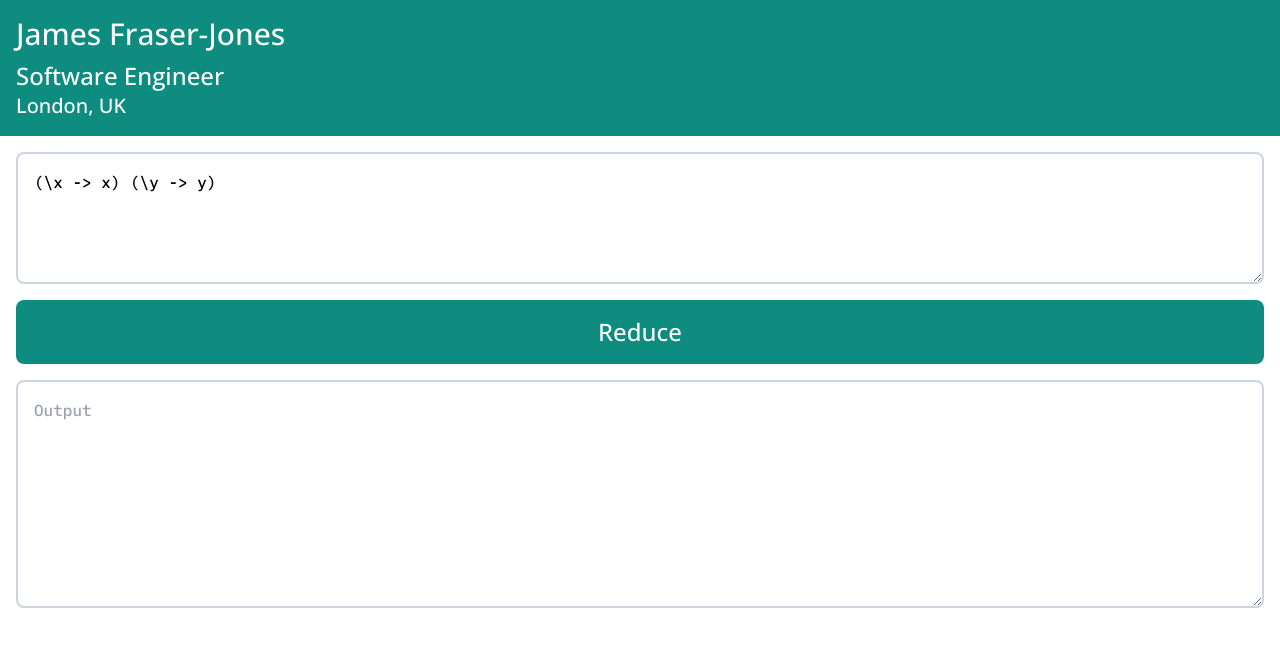
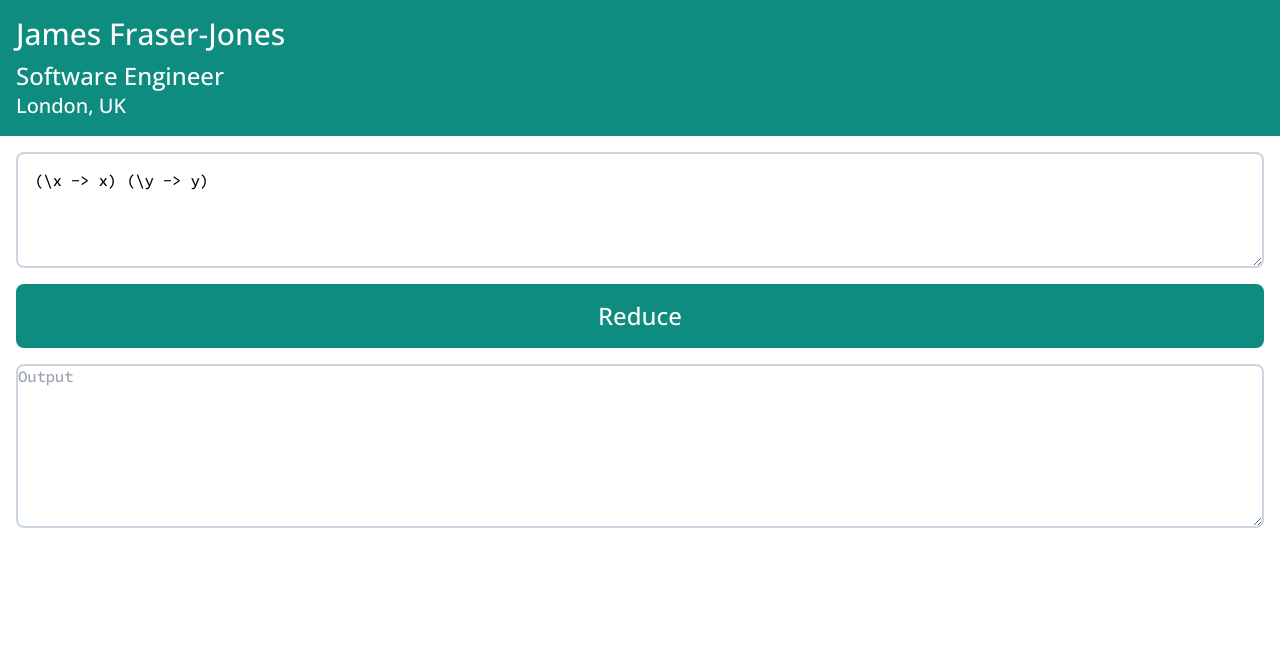
Before and after one commit to James-Fraser-Jones/fraser-jones, a React (Create React App) app: page /projects/circuit in a window 1280 px wide. Shown: the top 646 px of the page. Built offline with nearby package versions, Linux system fonts and the light colour scheme.

Commit message:
fixed font issues, and possibly mixed security issue too

```diff
--- a/public/index.html
+++ b/public/index.html
@@ -20,7 +20,7 @@
     <!-- Include "OpenSans webfonts of various weights" -->
     <link rel="preconnect" href="https://fonts.googleapis.com">
     <link rel="preconnect" href="https://fonts.gstatic.com" crossorigin>
-    <link href="https://fonts.googleapis.com/css2?family=IBM+Plex+Mono:wght@500&family=Open+Sans:wght@300;400;500;600;700;800&display=swap" rel="stylesheet">
+    <link href="https://fonts.googleapis.com/css2?family=IBM+Plex+Mono:wght@400;500&family=Open+Sans:wght@300;400;500;600;700;800&display=swap" rel="stylesheet">
 
     <!-- Info -->
     <title>Fraser-Jones</title>
--- a/src/components/Circuit.tsx
+++ b/src/components/Circuit.tsx
@@ -21,7 +21,7 @@ export default function Contact() {
 
   return (
     <div>
-      <textarea className="block w-full border-solid border-2 rounded-lg border-slate-300 focus:border-paint p-4 focus:outline-none font-mono"
+      <textarea className="block w-full border-solid border-2 rounded-lg border-slate-300 focus:border-paint p-4 focus:outline-none font-mono leading-5 tracking-tight whitespace-pre"
         id="input"
         placeholder="Input"
         cols={30}
@@ -30,7 +30,7 @@ export default function Contact() {
         value={input}
       />
       <button className="block w-full bg-paint p-4 text-white text-2xl my-4 rounded-lg" onClick={handleClick}>Reduce</button>
-      <textarea className="block w-full border-solid border-2 rounded-lg border-slate-300 focus:border-paint p-4 focus:outline-none font-mono"
+      <textarea className="block w-full border-solid border-2 rounded-lg border-slate-300 focus:border-paint focus:outline-none font-mono leading-5 tracking-tight whitespace-pre"
         id="ouput"
         placeholder="Output"
         cols={30}
--- a/src/index.css
+++ b/src/index.css
@@ -1,3 +1,16 @@
 @tailwind base;
 @tailwind components;
 @tailwind utilities;
+
+@font-face {
+  font-family: 'Source Code Pro';
+  src: url('../public/fonts/SourceCodePro-Regular.ttf') format('truetype');
+  font-weight: 400;
+  font-style: normal;
+}
+@font-face {
+  font-family: 'Source Code Pro';
+  src: url('../public/fonts/SourceCodePro-Medium.ttf') format('truetype');
+  font-weight: 500;
+  font-style: normal;
+}
--- a/src/request.ts
+++ b/src/request.ts
@@ -1,6 +1,6 @@
 export async function makePostRequest(data: string): Promise<string> {
   try {
-    const response = await fetch('http://16.16.67.144:3000/reduce', {
+    const response = await fetch('https://t75lx9rthk.execute-api.eu-north-1.amazonaws.com/reduce', {
       method: 'POST',
       headers: {
         'Content-Type': 'text/plain',
@@ -12,7 +12,9 @@ export async function makePostRequest(data: string): Promise<string> {
       throw new Error(`HTTP error! Status: ${response.status}`);
     }
 
-    const responseText = await response.text();
+    let responseText = await response.text();
+    responseText = responseText.replace(/\n+$/, ''); //strip trailing newlines
+    responseText = padData(responseText, 1, 1, 2, 2); //pad out text so it's scrollable in the textarea
 
     return responseText;
   } catch (error) {
@@ -20,3 +22,7 @@ export async function makePostRequest(data: string): Promise<string> {
     throw error;
   }
 }
+
+const padData = (data: string, top: number, bottom: number, left: number, right: number): string => {
+  return ("\n".repeat(top) + (data.split("\n").map(line => ' '.repeat(left) + line + ' '.repeat(right)).join("\n")) + "\n".repeat(bottom));
+}
--- a/tailwind.config.js
+++ b/tailwind.config.js
@@ -6,7 +6,7 @@ module.exports = {
   theme: {
     fontFamily: {
       'sans': ['Open Sans'],
-      'mono': ['IBM Plex Mono'],
+      'mono': ['Source Code Pro'],
     },
     extend: {
       colors: {
```
Also changed, not shown: public/fonts/SourceCodePro-Medium.ttf (added), public/fonts/SourceCodePro-Regular.ttf (added).
